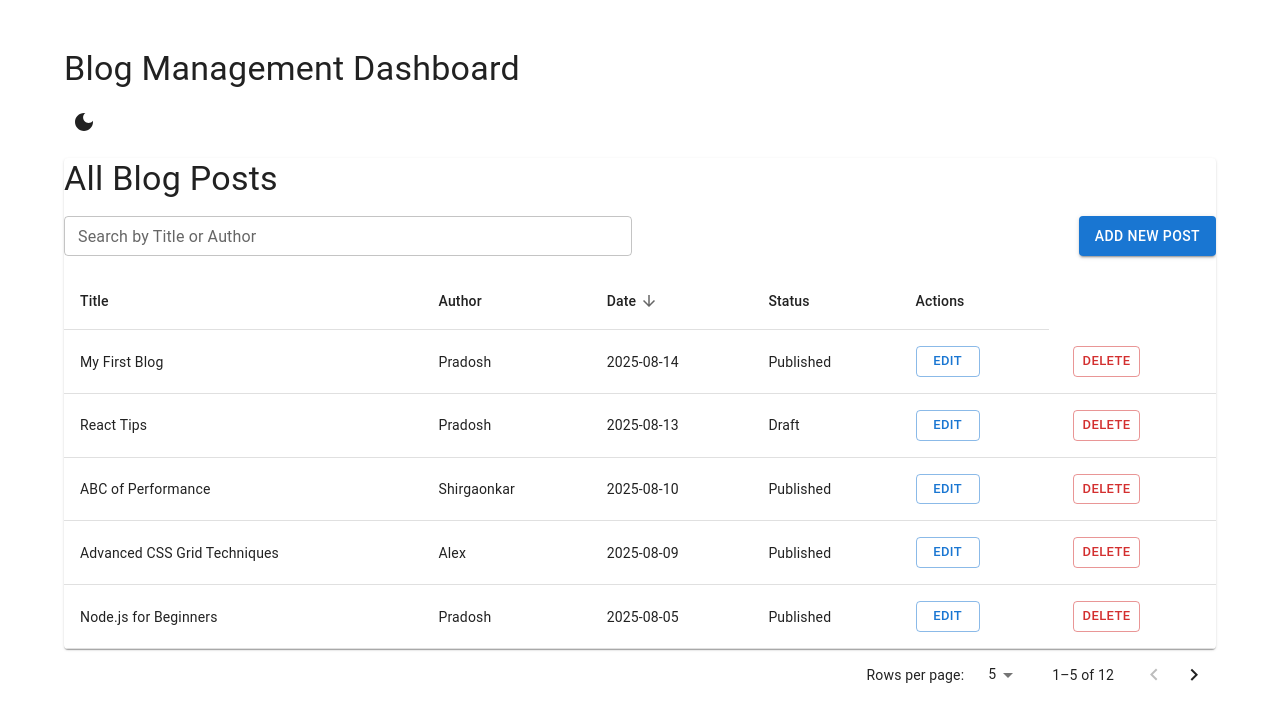
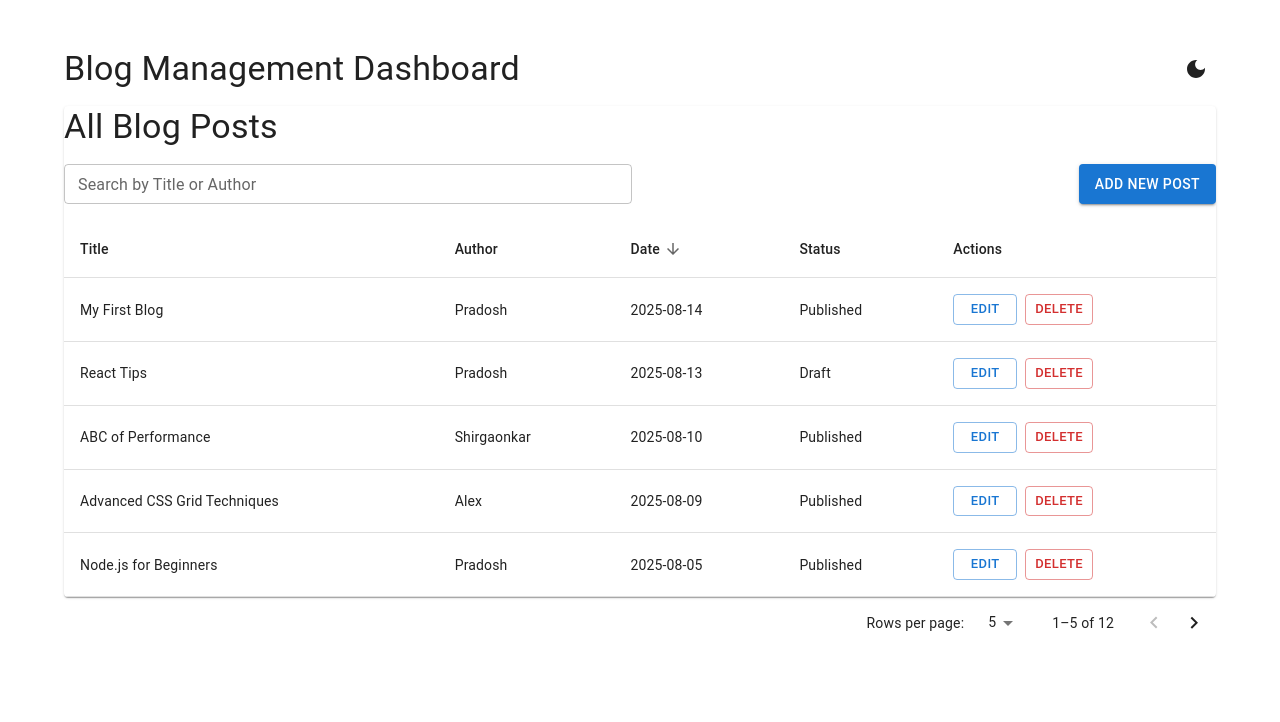
Before and after one commit to Prady-SK/blog-you, a React (Create React App) app: page / in a window 1280 px wide. Shown: the top 722 px of the page. Built offline with nearby package versions, Linux system fonts and the light colour scheme.

Commit message:
feat: view page added

```diff
--- a/src/App.tsx
+++ b/src/App.tsx
@@ -1,44 +1,16 @@
-import React, { useEffect, useState } from "react";
-import { Box, Container, Typography } from "@mui/material";
-import { BlogPost } from "./types";
-import BlogTable from "./components/blog-table/BlogTable";
-import blogData from "./data/blog-data";
-import { useContext } from "react";
-import { CustomThemeContext } from "./contexts/ThemeContext";
-import { IconButton, useTheme } from "@mui/material";
-import { DarkMode, LightMode } from "@mui/icons-material";
+import React from "react";
+import { BrowserRouter as Router, Routes, Route } from "react-router-dom";
+import DashboardPage from "./pages/dashboard-page/DashboardPage";
+import ViewPage from "./pages/view-page/ViewPage";
 
 const App: React.FC = () => {
-  const [blogPosts, setBlogPosts] = useState<BlogPost[]>(() => {
-    const storedPosts = localStorage.getItem("localBlogData");
-    return storedPosts ? JSON.parse(storedPosts) : blogData;
-  });
-  const theme = useTheme(); // <-- get current theme
-  const { toggleColorMode } = useContext(CustomThemeContext);
-
-  useEffect(() => {
-    localStorage.setItem("localBlogData", JSON.stringify(blogPosts));
-  }, [blogPosts]);
-
   return (
-    <Box
-      sx={{
-        minHeight: "100vh",
-        bgcolor: theme.palette.background.default,
-        color: theme.palette.text.primary,
-        p: 2,
-      }}
-    >
-      <Container maxWidth="lg" sx={{ mt: 4, mb: 4 }}>
-        <Typography variant="h4" gutterBottom>
-          Blog Management Dashboard
-        </Typography>
-        <IconButton onClick={toggleColorMode} color="inherit">
-          {theme.palette.mode === "dark" ? <LightMode /> : <DarkMode />}
-        </IconButton>
-        <BlogTable blogPosts={blogPosts} setBlogPosts={setBlogPosts} />
-      </Container>
-    </Box>
+    <Router>
+      <Routes>
+        <Route path="/" element={<DashboardPage />} />
+        <Route path="/post/:id" element={<ViewPage />} />
+      </Routes>
+    </Router>
   );
 };
 
--- a/src/components/blog-table/BlogTable.tsx
+++ b/src/components/blog-table/BlogTable.tsx
@@ -18,9 +18,11 @@ import {
   DialogTitle,
   Grid,
   TablePagination,
+  Stack,
 } from "@mui/material";
 import { BlogPost } from "../../types";
 import PostDialog from "../post-dialog/PostDialog";
+import { useNavigate } from "react-router-dom";
 
 interface BlogTableProps {
   blogPosts: BlogPost[];
@@ -28,6 +30,7 @@ interface BlogTableProps {
 }
 
 const BlogTable: React.FC<BlogTableProps> = ({ blogPosts, setBlogPosts }) => {
+  const navigate = useNavigate();
   const [sortConfig, setSortConfig] = useState<{
     key: keyof BlogPost;
     order: "asc" | "desc";
@@ -158,36 +161,43 @@ const BlogTable: React.FC<BlogTableProps> = ({ blogPosts, setBlogPosts }) => {
             {filteredPosts
               .slice(page * rowsPerPage, page * rowsPerPage + rowsPerPage)
               .map((post) => (
-                <TableRow key={post.id}>
+                <TableRow
+                  key={post.id}
+                  hover
+                  sx={{ cursor: "pointer" }}
+                  onClick={() => navigate(`/post/${post.id}`)}
+                >
                   <TableCell>{post.title}</TableCell>
                   <TableCell>{post.author}</TableCell>
                   <TableCell>{post.date}</TableCell>
                   <TableCell>{post.status}</TableCell>
                   <TableCell>
+                    <Stack direction="row" spacing={1}>
                       <Button
                         size="small"
                         variant="outlined"
-                      onClick={() => {
+                        onClick={(e) => {
+                          e.stopPropagation();
                           setEditingPost(post);
                           setDialogOpen(true);
                         }}
                       >
                         Edit
                       </Button>
-                  </TableCell>
-                  <TableCell>
+
                       <Button
                         size="small"
                         color="error"
                         variant="outlined"
-                      onClick={() => {
+                        onClick={(e) => {
+                          e.stopPropagation();
                           setDeletingPost(post);
                           setDeleteDialogOpen(true);
                         }}
-                      sx={{ ml: 1 }}
                       >
                         Delete
                       </Button>
+                    </Stack>
                   </TableCell>
                 </TableRow>
               ))}
--- /dev/null
+++ b/src/pages/dashboard-page/DashboardPage.tsx
@@ -0,0 +1,57 @@
+import React, { useState, useEffect, useContext } from "react";
+import {
+  Box,
+  Container,
+  Typography,
+  IconButton,
+  useTheme,
+} from "@mui/material";
+import { DarkMode, LightMode } from "@mui/icons-material";
+import { BlogPost } from "../../types";
+import BlogTable from "../../components/blog-table/BlogTable";
+import { CustomThemeContext } from "../../contexts/ThemeContext";
+import blogData from "../../data/blog-data";
+
+const DashboardPage: React.FC = () => {
+  const [blogPosts, setBlogPosts] = useState<BlogPost[]>(() => {
+    const storedPosts = localStorage.getItem("localBlogData");
+    return storedPosts ? JSON.parse(storedPosts) : blogData;
+  });
+
+  const theme = useTheme();
+  const { toggleColorMode } = useContext(CustomThemeContext);
+
+  useEffect(() => {
+    localStorage.setItem("localBlogData", JSON.stringify(blogPosts));
+  }, [blogPosts]);
+
+  return (
+    <Box
+      sx={{
+        minHeight: "100vh",
+        bgcolor: theme.palette.background.default,
+        color: theme.palette.text.primary,
+        p: 2,
+      }}
+    >
+      <Container maxWidth="lg" sx={{ mt: 4, mb: 4 }}>
+        <Box
+          sx={{
+            display: "flex",
+            justifyContent: "space-between",
+            alignItems: "center",
+            mb: 2,
+          }}
+        >
+          <Typography variant="h4">Blog Management Dashboard</Typography>
+          <IconButton onClick={toggleColorMode} color="inherit">
+            {theme.palette.mode === "dark" ? <LightMode /> : <DarkMode />}
+          </IconButton>
+        </Box>
+        <BlogTable blogPosts={blogPosts} setBlogPosts={setBlogPosts} />
+      </Container>
+    </Box>
+  );
+};
+
+export default DashboardPage;
--- /dev/null
+++ b/src/pages/view-page/ViewPage.tsx
@@ -0,0 +1,52 @@
+import React from "react";
+import { useParams, useNavigate } from "react-router-dom";
+import { Box, Typography, Button, Container, Paper } from "@mui/material";
+import { BlogPost } from "../../types";
+
+const ViewPage: React.FC = () => {
+  const { id } = useParams();
+  const navigate = useNavigate();
+
+  const storedPosts = localStorage.getItem("localBlogData");
+  const posts: BlogPost[] = storedPosts ? JSON.parse(storedPosts) : [];
+
+  const post = posts.find((p) => p.id === Number(id));
+
+  if (!post) {
+    return (
+      <Container sx={{ mt: 4 }}>
+        <Typography variant="h6" color="error">
+          Post not found!
+        </Typography>
+        <Button onClick={() => navigate("/")} sx={{ mt: 2 }}>
+          Back to Dashboard
+        </Button>
+      </Container>
+    );
+  }
+
+  return (
+    <Container maxWidth="md" sx={{ mt: 4, mb: 4 }}>
+      <Button variant="outlined" onClick={() => navigate("/")} sx={{ mb: 2 }}>
+        Back
+      </Button>
+
+      <Paper sx={{ p: 3 }}>
+        <Typography variant="h4" gutterBottom>
+          {post.title}
+        </Typography>
+        <Typography variant="subtitle2" color="textSecondary">
+          By {post.author} | {post.date} | {post.status}
+        </Typography>
+
+        <Box sx={{ mt: 3 }}>
+          <Typography variant="body1" sx={{ whiteSpace: "pre-line" }}>
+            {post.content}
+          </Typography>
+        </Box>
+      </Paper>
+    </Container>
+  );
+};
+
+export default ViewPage;
```
Lines whose indentation alone changed are shown as unchanged.
